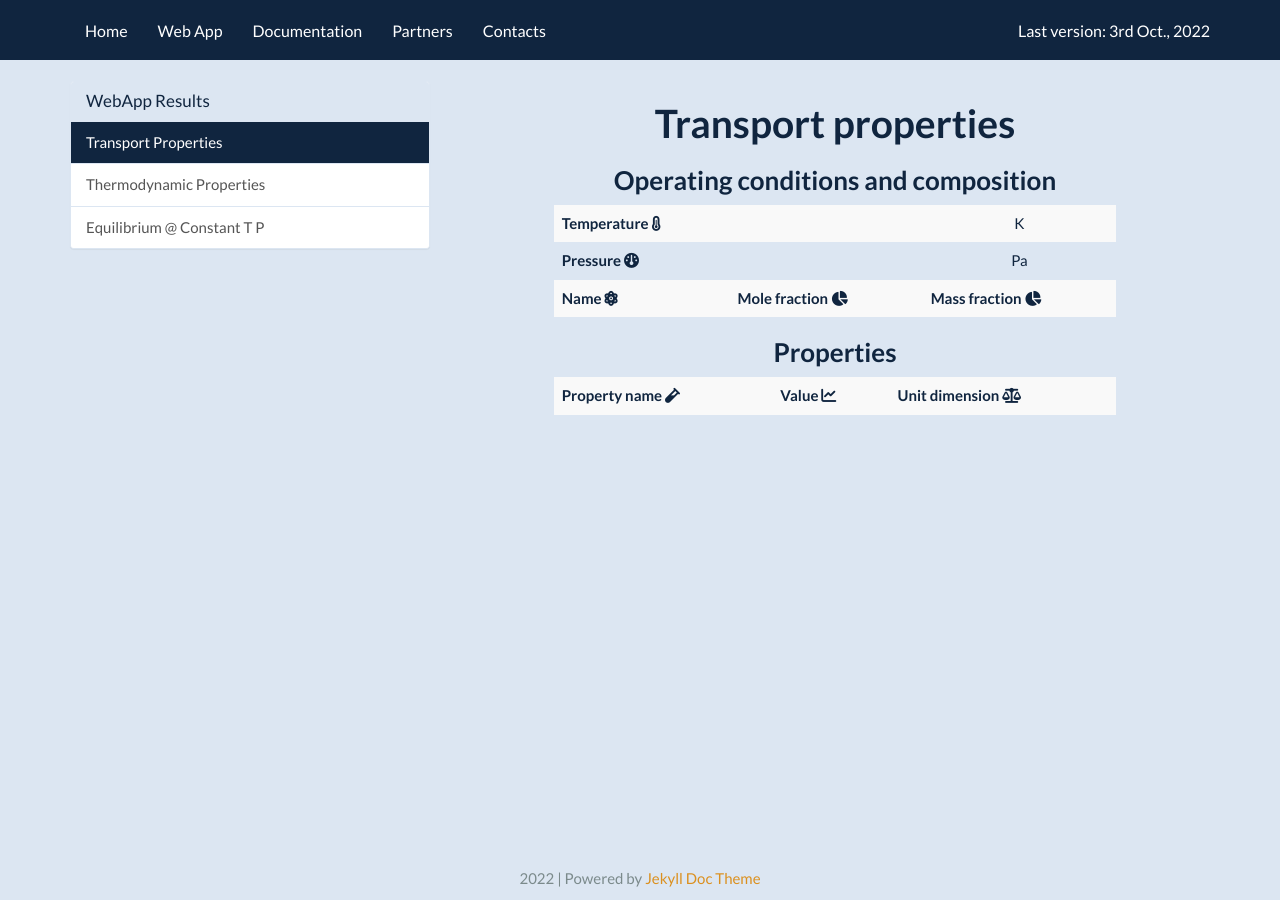
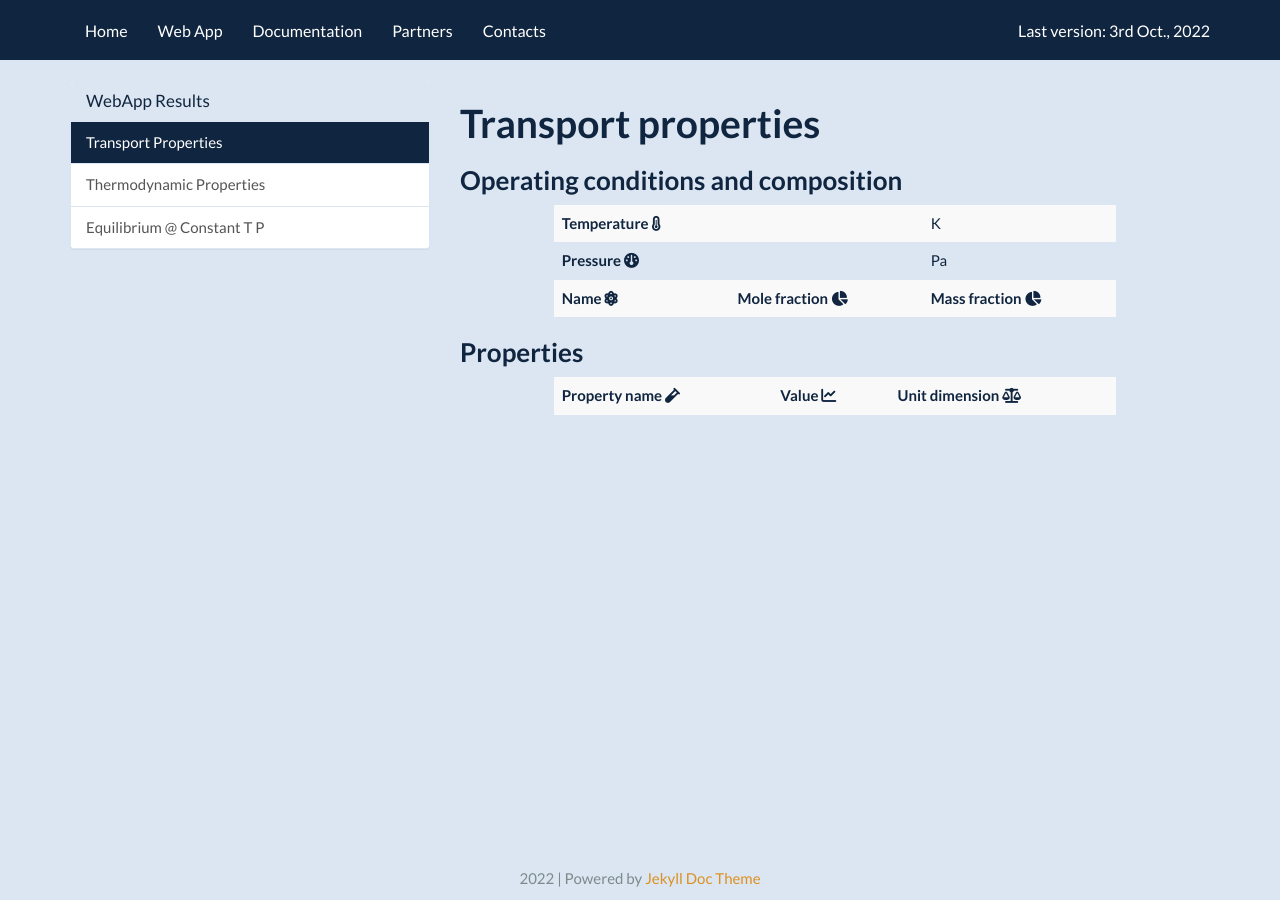
Before and after one commit to srebughini/ASALI, a Jekyll site: the page built from _results/transport-properties.md, in a window 1280 px wide. Built offline with Jekyll 4.4.1, drawn with Linux system fonts in a browser that asks for light colours; a script that is not in the unit is left out.

Commit message:
Create a mobile ready layout

```diff
--- a/_results/transport-properties.md
+++ b/_results/transport-properties.md
@@ -1,9 +1,9 @@
 ---
 permalink: /results/transport-properties/
 ---
-<h1 class="text-center"><b>Transport properties</b></h1>
-<h3 class="text-center"><b>Operating conditions and composition</b></h3>
-<table class="table table-striped text-center" style="margin:auto"  id="input-table">
+<h1 class="text-left"><b>Transport properties</b></h1>
+<h3 class="text-left"><b>Operating conditions and composition</b></h3>
+<table class="table table-striped text-left" style="margin:auto"  id="input-table">
   <tbody>
     <tr>
       <th scope="row">Temperature <i class="fa-regular fa-temperature-three-quarters"></i></th>
@@ -23,8 +23,8 @@ permalink: /results/transport-properties/
   </tbody>
 </table>
 
-<h3 class="text-center"><b>Properties</b></h3>
-<table class="table table-striped text-center" style="margin:auto" id="output-table">
+<h3 class="text-left"><b>Properties</b></h3>
+<table class="table table-striped text-left" style="margin:auto" id="output-table">
   <tbody>
     <tr>
       <th scope="row">Property name <i class="fa-regular fa-vial"></i></th>
--- a/assets/js/calculator.js
+++ b/assets/js/calculator.js
@@ -179,7 +179,7 @@ function showTransportProperties(results, doc) {
     let nameCell = newRow.insertCell(0);
     newRow.insertCell(1);
     newRow.insertCell(2);
-    nameCell.innerHTML = "Diffusivity";
+    nameCell.innerHTML = "<b>Diffusivity</b>";
   }
 
   {
```
